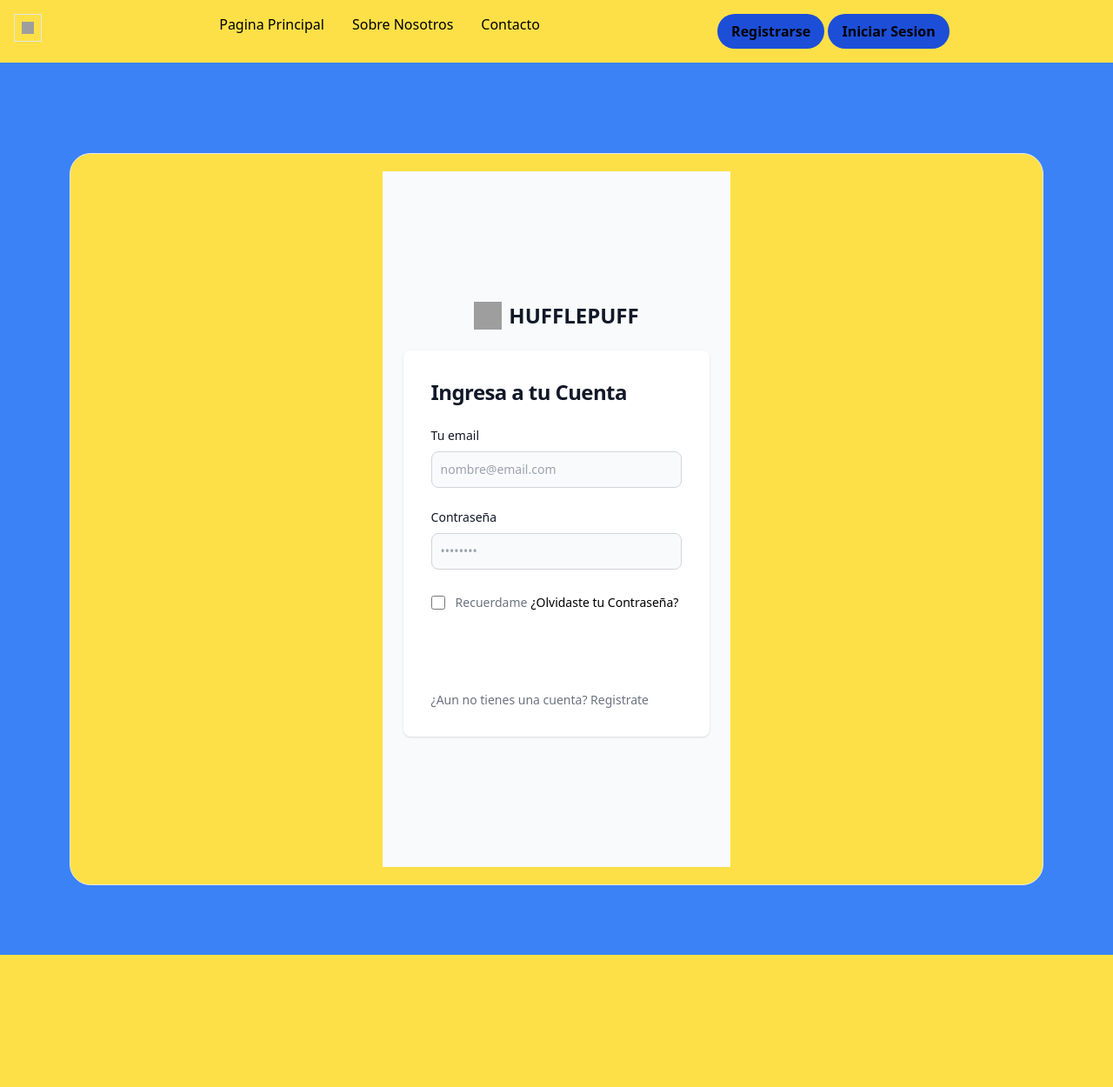
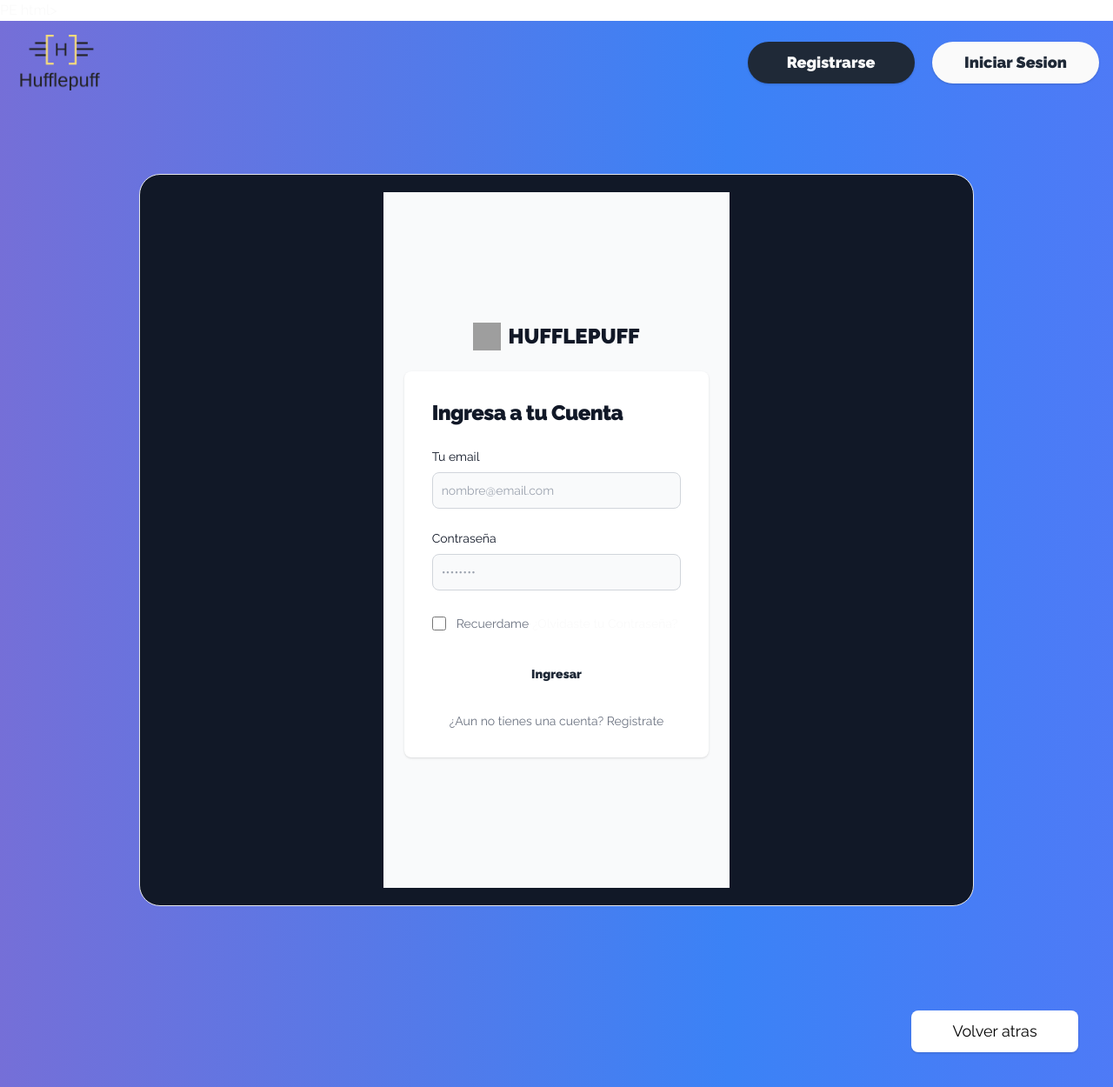
Before and after one commit to sofisil/Hufflepuff-Dec-22, a Flask app: template templates/ingreso.html in a window 1280 px wide. Shown: the whole page at 87% size. Before the commit the page ends 1098 px from the top, so only its background shows below. Run offline with Flask 2, Linux system fonts and the light colour scheme; the template is opened without the code that fills it, so the values that code supplies are empty; parts of the project's set-up code (start-up, migrations or seed data) failed here and were passed over; some libraries are stand-ins or nearby versions; grey boxes are pictures that could not be loaded.

Commit message:
mando el ingreso bonito

```diff
--- a/templates/ingreso.html
+++ b/templates/ingreso.html
@@ -1,41 +1,86 @@
-<!DOCTYPE html>
-<html lang="en">
+PE html>
+<html lang="es">
 <head>
     <meta charset="UTF-8">
     <meta http-equiv="X-UA-Compatible" content="IE=edge">
     <meta name="viewport" content="width=device-width, initial-scale=1.0">
+    <link rel="preconnect" href="https://fonts.googleapis.com" />
+    <link rel="preconnect" href="https://fonts.gstatic.com" crossorigin />
+    <link
+  href="https://fonts.googleapis.com/css2?family=Inter:wght@900&display=swap"
+  rel="stylesheet"/>
+    <link rel="preconnect" href="https://fonts.googleapis.com"><link rel="preconnect" href="https://fonts.gstatic.com" crossorigin><link href="https://fonts.googleapis.com/css2?family=Raleway:wght@400;900&display=swap" rel="stylesheet">
     <script src="https://cdn.tailwindcss.com"></script>
-    <title>Ingreso</title>
+    <title>Inicio</title>
+    <style>
+        /* .emprendedor-independiente {
+            display: flex;
+        }
+        .pf-1{
+            background-color:#6995C0;
+            margin-right: 15px;
+        }
+        .pf-2{
+            background-color: #6995C0;
+            margin-right: 15px;
+        } */
+        body
+        {
+    font-family: "Inter", sans-serif;
+  }
+
+  .background-animate {
+    background-size: 400%;
+
+    -webkit-animation: AnimationName 10s ease infinite;
+    -moz-animation: AnimationName 10s ease infinite;
+    animation: AnimationName 10s ease infinite;
+  }
+
+  @keyframes AnimationName {
+    0%,
+    100% {
+      background-position: 0% 50%;
+    }
+    50% {
+      background-position: 100% 50%;
+    }
+  }
+        @import url('https://fonts.googleapis.com/css2?family=Raleway:wght@400;900&display=swap');
+    </style>
 </head>
-<body class="bg-blue-500">
-    <div class="bg-blue-500">
-        <div >
-            <nav class="flex justify-between bg-yellow-300">
-                <div>
-                    <img class="h-8 w-8 p-2 border border-blue m-4" src="https://img.wattpad.com/useravatar/PDMHufflepuff.128.92925.jpg" alt="">
-                </div>
-                <div>
-                    <ul class="flex justify-between items-center">
-                        <li class="p-4">Pagina Principal</li>
-                        <li class="p-4">Sobre Nosotros</li>
-                        <li class="p-4">Contacto</li>
-                    </ul>
-                </div>
-                <div class="p-4">
-                    <button class="bg-blue-700 hover:bg-yellow-300 text-grey font-bold py-2 px-4 rounded-full">
-                        Registrarse
-                    </button>
-                    <button class="bg-blue-700 hover:bg-yellow-300 text-grey font-bold py-2 px-4 rounded-full">
-                        Iniciar Sesion
-                    </button>
-                </div>
+<!------------------------------------------ ACA EMPIEZA EL CODIGO DE LA PAGINA --------------------------------------------------------->
+<!-- ANIMACION DEL FONDO -->
+<body class=" text-[#FAFAFA]" style="font-family: 'Raleway', sans-serif;">
+    <div
+    class="
+      w-full
+      h-auto
+      bg-gradient-to-r
+      from-pink-500
+      via-blue-500
+      to-purple-500
+      background-animate
+    "
+  >
+  <!-- ------------------------------------EL HEADER ------------------------------------------------------->
+    <div class="justify-between" >
+        <header class="flex justify-between items-center text-[#FAFAFA] text-xl" style="font-family: 'Raleway', sans-serif; font-weight: 900">
             <div>
+                <img src="/static/Logo_mientras.png" alt="" class="h-24 p-4">
+            </div>
+            <div class="space-x-4 p-4">
+                <button class="group relative h-12 w-48 overflow-hidden drop-shadow-sm rounded-full bg-[#1f2937] text-lg shadow hover:bg-[#151B23] "><a href="http://127.0.0.1:5000/formulario"> Registrarse</a>
+                  </button>
+                <button class="text-[#1f2937] group relative h-12 w-48 drop-shadow-sm overflow-hidden rounded-full bg-[#fafafa] text-lg shadow hover:bg-[#EEE7E7]">
+                    Iniciar Sesion
+                  </button>
+            </div>
+        </header>
 
-            </div>
-        </nav>
-<br>
+<!------------------------------------------ ACA EMPIEZA LA PAGINA --------------------------------------------->
 <form >
-    <div class="p-5 m-20 bg-yellow-300 border border-blue rounded-3xl flex justify-center">
+    <div class="p-5 mx-40 my-20 bg-gray-900 border border-blue rounded-3xl flex justify-center">
         <section class="bg-gray-50 dark:bg-gray-900">
             <div class="flex flex-col items-center justify-center px-6 py-8 mx-auto md:h-screen lg:py-0">
                 <a href="#" class="flex items-center mb-6 text-2xl font-semibold text-gray-900 dark:text-white">
@@ -67,8 +112,8 @@
                                 </div>
                                 <a href="#" class="m-1 text-sm font-medium text-primary-600 hover:underline dark:text-primary-500">¿Olvidaste tu Contraseña?</a>
                             </div>
-                            <button type="submit" class="w-full text-white bg-primary-600 hover:bg-primary-700 focus:ring-4 focus:outline-none focus:ring-primary-300 font-medium rounded-lg text-sm px-5 py-2.5 text-center dark:bg-primary-600 dark:hover:bg-primary-700 dark:focus:ring-primary-800">Ingresar</button>
-                            <p class="text-sm font-light text-gray-500 dark:text-gray-400">
+                            <button type="submit" class="w-full font-bold text-gray-800 bg-white hover:bg-gray-300 focus:ring-4 focus:outline-none focus:ring-primary-300 rounded-lg text-sm px-5 py-2.5 text-center dark:bg-primary-600 dark:hover:bg-primary-700 dark:focus:ring-primary-800">Ingresar</button>
+                            <p class="text-sm font-light text-gray-500 dark:text-gray-400 text-center">
                                 ¿Aun no tienes una cuenta? <a href="#" class="font-medium text-primary-600 hover:underline dark:text-primary-500">Registrate</a>
                             </p>
                         </form>
@@ -77,6 +122,15 @@
             </div>
           </section>
     </div>
+<!-------------------------------------------------EL BOTON DE VOLVER -------------------------------------------------->
+<div class="flex justify-end">
+    <button class="group relative h-12 w-48 drop-shadow-sm overflow-hidden rounded-lg bg-white text-lg shadow m-10">
+        <div class="absolute inset-0 w-0 bg-[#1f2937] transition-all duration-[700ms] ease-out group-hover:w-full"></div>
+        <span class="relative text-black group-hover:text-white">Volver atras</span>
+    </button>
+        </div>
+    </div>
+</div>
 </form>
 </body>
 </html>
```
